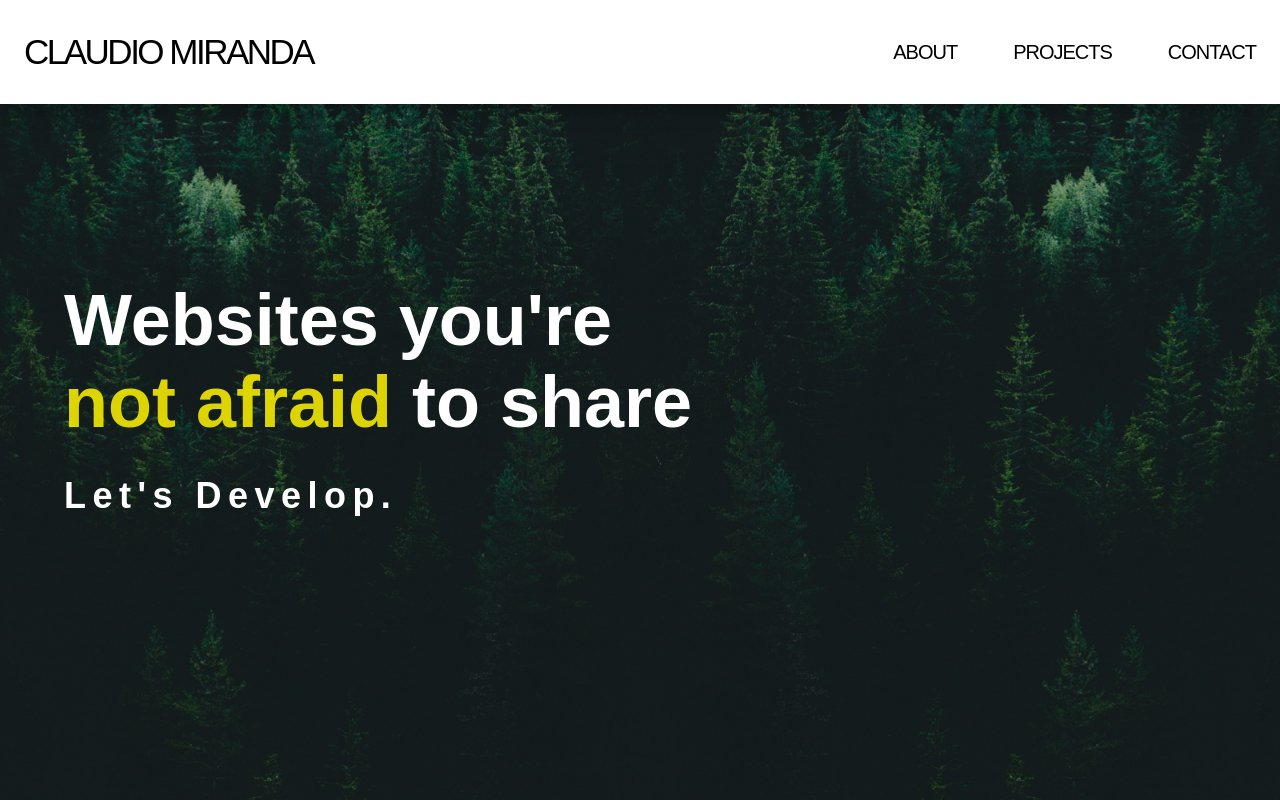
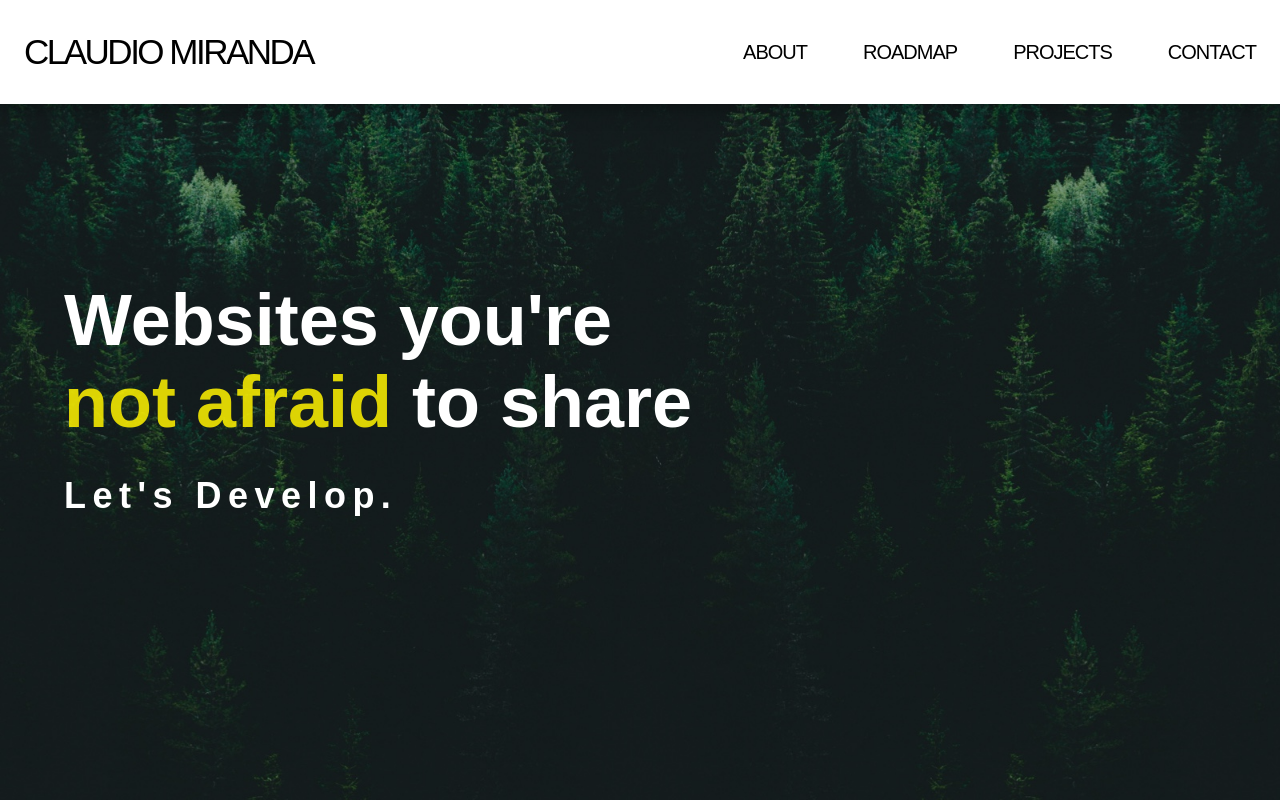
Before and after one commit to CodingClauds/Portfolio, a React (Create React App) app: page / in a window 1280 px wide. Shown: the top 800 px of the page. Built offline with nearby package versions, Linux system fonts and the light colour scheme.

Commit message:
additional link for roadmap section in nav

```diff
--- a/src/components/Header/Header.js
+++ b/src/components/Header/Header.js
@@ -30,16 +30,27 @@ function Header({ executeScroll, myRefAbout, myRefProjects, myRefContact }) {
                   onClick={() => executeScroll(myRefAbout)}
                   href="about-me"
                 >
-                  About
+                  about
                 </span>
               </li>
+
+              <li>
+                <span
+                  className="nav-link"
+                  onClick={() => executeScroll(myRefAbout)}
+                  href="about-me"
+                >
+                  roadmap
+                </span>
+              </li>
+
               <li>
                 <span
                   className="nav-link"
                   onClick={() => executeScroll(myRefProjects)}
                   href="projects"
                 >
-                  Projects
+                  projects
                 </span>
               </li>
               <li>
@@ -48,7 +59,7 @@ function Header({ executeScroll, myRefAbout, myRefProjects, myRefContact }) {
                   onClick={() => executeScroll(myRefContact)}
                   href="contact"
                 >
-                  Contact
+                  contact
                 </span>
               </li>
             </ul>
@@ -69,7 +80,7 @@ function Header({ executeScroll, myRefAbout, myRefProjects, myRefContact }) {
               onClick={() => executeScroll(myRefAbout)}
               href="about-me"
             >
-              About
+              about
             </span>
           </li>
           <li className="menuItem" onClick={toggleMenu}>
@@ -78,7 +89,7 @@ function Header({ executeScroll, myRefAbout, myRefProjects, myRefContact }) {
               onClick={() => executeScroll(myRefProjects)}
               href="projects"
             >
-              Projects
+              projects
             </span>
           </li>
           <li className="menuItem" onClick={toggleMenu}>
@@ -87,7 +98,7 @@ function Header({ executeScroll, myRefAbout, myRefProjects, myRefContact }) {
               onClick={() => executeScroll(myRefContact)}
               href="contact"
             >
-              Contact
+              contact
             </span>
           </li>
         </ul>
--- a/src/components/Header/Header.scss
+++ b/src/components/Header/Header.scss
@@ -144,6 +144,7 @@ header {
 }
 
 .mobile-navlink {
+  text-transform: capitalize;
   display: block;
   width: 100%;
   max-width: 200px;
```
